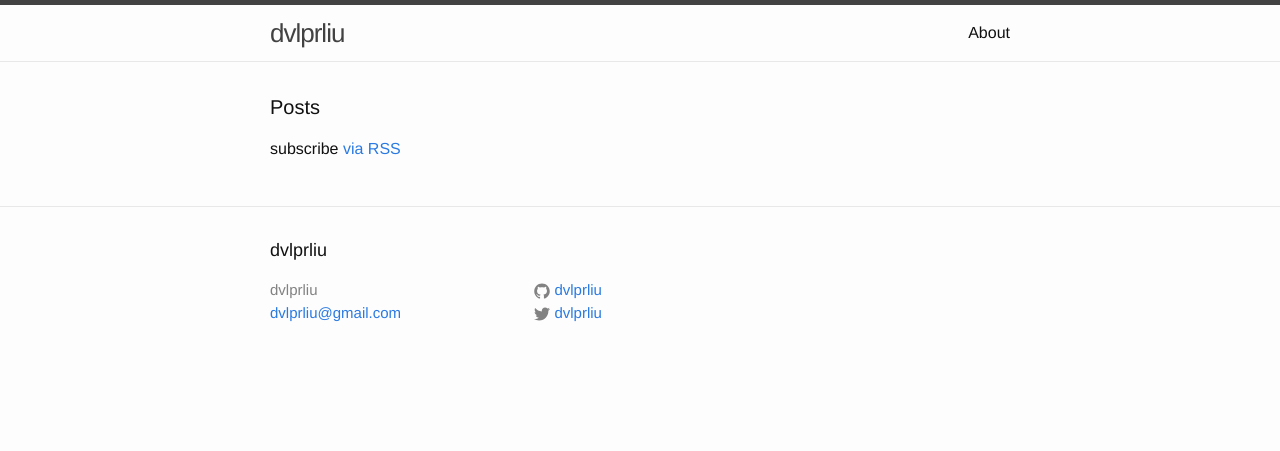
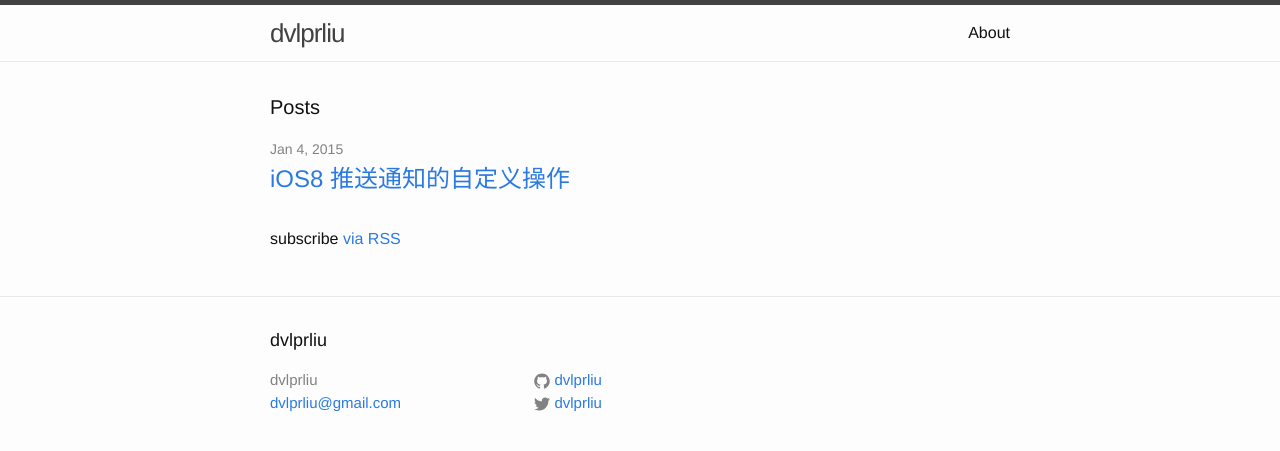
Before and after one commit to dvlprliu/dvlprliu.github.com, a Jekyll site: the page built from index.html, in a window 1280 px wide. Shown: the top 451 px of the page. Built offline with Jekyll 4.4.1, drawn with Linux system fonts in a browser that asks for light colours.

Commit message:
new post

```diff
--- a/_config.yml
+++ b/_config.yml
@@ -3,7 +3,7 @@ title: dvlprliu
 email: dvlprliu@gmail.com
 description: > # this means to ignore newlines until "baseurl:"
 baseurl: "" # the subpath of your site, e.g. /blog/
-url: "http://yourdomain.com" # the base hostname & protocol for your site
+url: "http://dvlprliu.github.io" # the base hostname & protocol for your site
 twitter_username: dvlprliu
 github_username:  dvlprliu
 
--- /dev/null
+++ b/_posts/2015-01-04-iOS8-custom-actions-of-notification.md
@@ -0,0 +1,6 @@
+---
+layout: post
+title: iOS8 推送通知的自定义操作
+---
+
+在iOS8系统下，推送通知有了很大变化，比较明显的就是允许我们在接到通知之后有若干个自定义操作（锁屏状态下两个，弹出提示最多可以有4个，随后再说）。像这样![QQ消息]({{ site.url }}/assets/qq1.png)
```
Also changed, not shown: assets/ios8-custom-action/qq1.png (added), assets/ios8-custom-action/qq2.png (added), assets/qq1.png (added).
